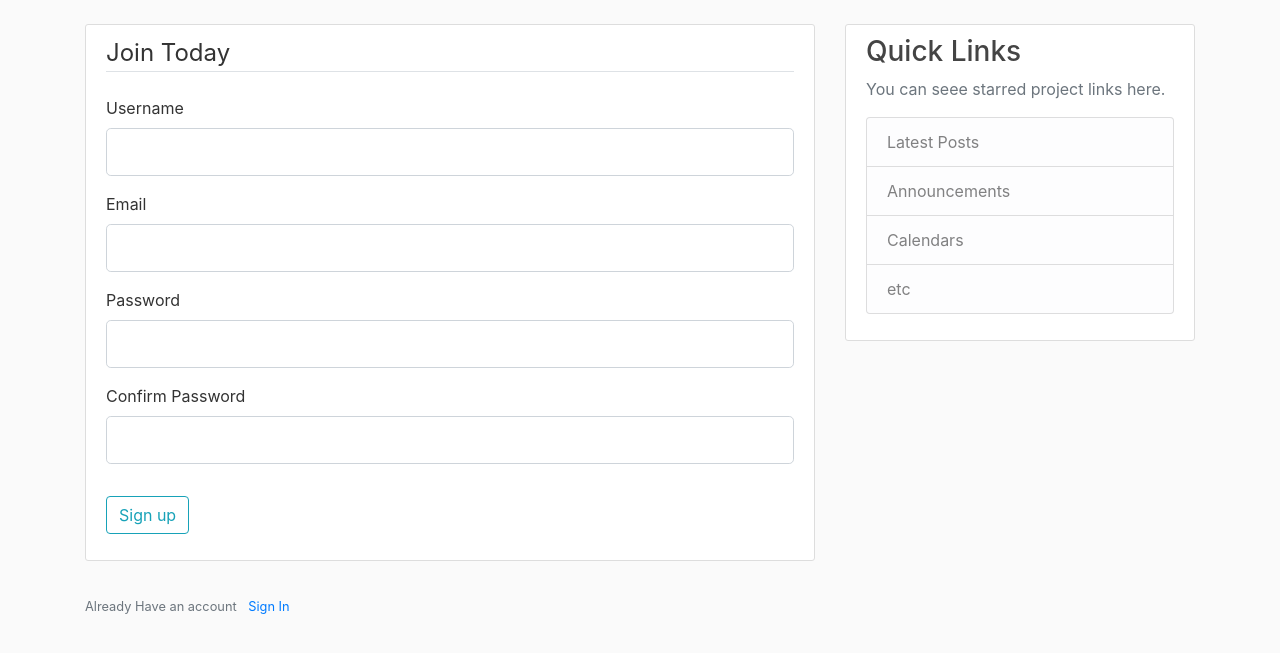
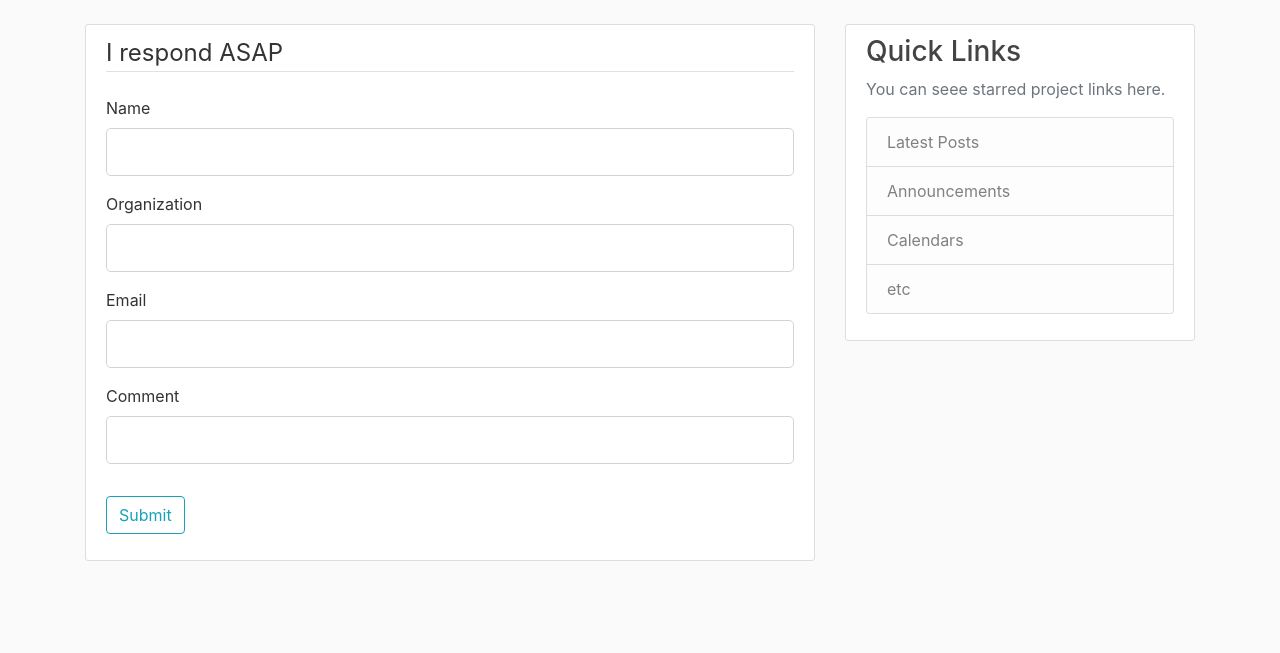
Before and after one commit to SiddhiVTripathi/flask_playground, a Flask app: page /contact in a window 1280 px wide. Shown: the part 56-709 px from the top of the page. Run offline with Flask 2, Linux system fonts and the light colour scheme; some libraries are stand-ins or nearby versions.

Commit message:
Added registration form

```diff
--- a/flaskBlog.py
+++ b/flaskBlog.py
@@ -1,5 +1,5 @@
 from flask import Flask, render_template, url_for, flash, redirect
-from forms import RegistrationForm, LoginForm
+from forms import RegistrationForm
 app = Flask(__name__)
 
 app.config['SECRET_KEY'] = 'fcb4d56dc328bbb269db411972547c41'
--- a/forms.py
+++ b/forms.py
@@ -3,18 +3,10 @@ from wtforms import StringField, PasswordField, SubmitField, BooleanField
 from wtforms.validators import DataRequired, Length, Email, EqualTo
 
 class RegistrationForm(FlaskForm):
-    username = StringField('Username',validators=[DataRequired(), Length(min=2, max=20)])
-
+    name = StringField('Name',validators=[DataRequired(), Length(min=2, max=20)])
+    organization = StringField("Organization")
     email = StringField('Email',validators=[DataRequired(), Email()])
 
-    password = PasswordField('Password', validators=[DataRequired()])
-    confirm_password = PasswordField('Confirm Password', validators=[DataRequired(), EqualTo('password')])
+    comment = StringField('Comment', validators=[DataRequired()])
 
-    submit = SubmitField('Sign up')
-
-class LoginForm(FlaskForm):
-    email = StringField('Email',validators=[DataRequired(), Email()])
-
-    password = PasswordField('Password', validators=[DataRequired()])
-    remember = BooleanField('Remember Me')
-    submit = SubmitField('Sign in')
+    submit = SubmitField('Submit')
--- a/templates/register.html
+++ b/templates/register.html
@@ -4,22 +4,22 @@
         <form method="POST" action="">
             {{ form.hidden_tag() }}
             <fieldset class="form-group">
-                <legend class="border-bottom mb-4"> Join Today</legend>
+                <legend class="border-bottom mb-4">I respond ASAP</legend>
                 <div class = "form-group">
-                    {{ form.username.label(class="form-control-label") }}
-                    {{ form.username(class="form-control form-control-lg") }}
+                    {{ form.name.label(class="form-control-label") }}
+                    {{ form.name(class="form-control form-control-lg") }}
+                </div>
+                <div class = "form-group">
+                    {{ form.organization.label(class="form-control-label") }}
+                    {{ form.organization(class="form-control form-control-lg") }}
                 </div>
                 <div class = "form-group">
                     {{ form.email.label(class="form-control-label") }}
                     {{ form.email(class="form-control form-control-lg") }}
                 </div>
                 <div class = "form-group">
-                    {{ form.password.label(class="form-control-label") }}
-                    {{ form.password(class="form-control form-control-lg") }}
-                </div>
-                <div class = "form-group">
-                    {{ form.confirm_password.label(class="form-control-label") }}
-                    {{ form.confirm_password(class="form-control form-control-lg") }}
+                    {{ form.comment.label(class="form-control-label") }}
+                    {{ form.comment(class="form-control form-control-lg") }}
                 </div>
             </fieldset>
             <div class="form-group">
@@ -27,9 +27,4 @@
             </div>
         </form>
     </div>
-    <div class="border-top[ pt-3">
-        <small class="text-muted">
-            Already Have an account <a class="ml-2" href="{{ url_for('login') }}">Sign In</a>
-        </small>
-    </div>
 {% endblock content %}
```
